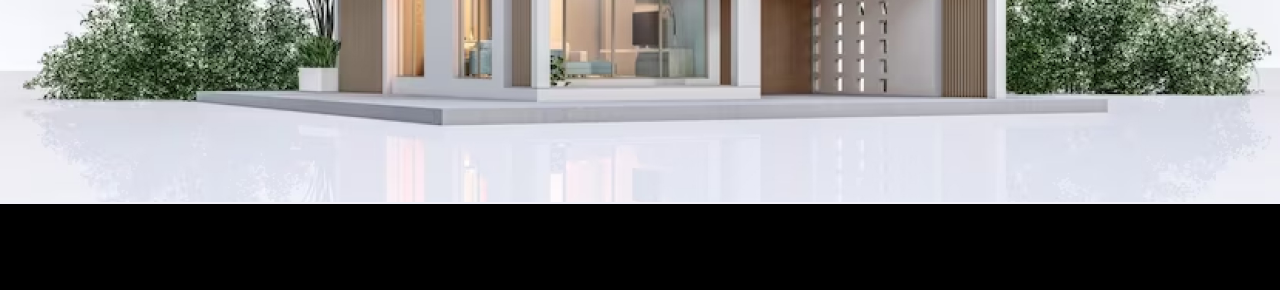
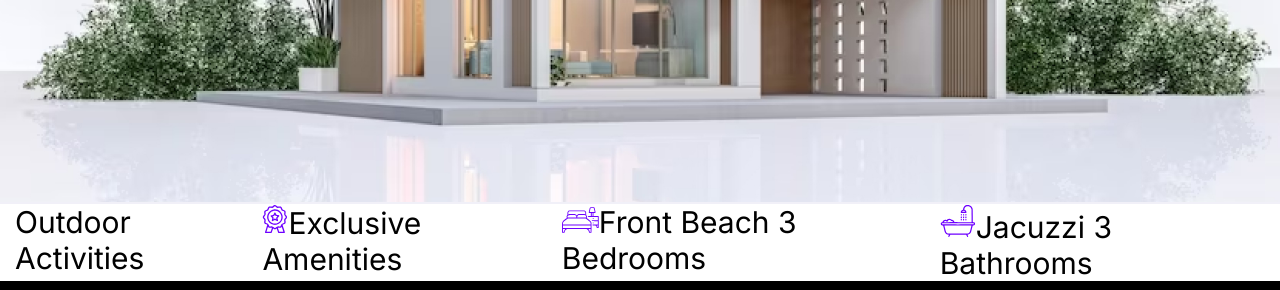
Before and after one commit to Hucci505/capella-projects, a website: page index.html in a window 1280 px wide. Shown: the part 719-1009 px from the top of the page. Drawn offline with Linux system fonts and the light colour scheme; a web font is replaced by a local one.

Commit message:
added line section

```diff
--- /dev/null
+++ b/assets/scss/_line.scss
@@ -0,0 +1,13 @@
+.cp-line {
+  li {
+    color: #010101;
+    font-family: Inter;
+    font-size: 30px;
+    font-style: normal;
+    font-weight: 400;
+    line-height: normal;
+  }
+  ul {
+    display: flex;
+  }
+}
--- a/assets/scss/style.scss
+++ b/assets/scss/style.scss
@@ -1,5 +1,5 @@
 @import "./banner";
-
+@import "./line";
 $trans: 300ms cubic-bezier(0.05, 1.12, 0.48, 0.86);
 
 * {
--- a/index.html
+++ b/index.html
@@ -75,6 +75,25 @@
           </div>
         </div>
       </section>
+      <section class="cp-line">
+        <div class="container">
+          <div class="cp-line_wrap">
+            <ul>
+              <li>Outdoor Activities</li>
+              <li>
+                <img src="./assets/img/line-1.svg" alt="" />Exclusive Amenities
+              </li>
+              <li>
+                <img src="./assets/img/line-2.svg" alt="" />Front Beach 3
+                Bedrooms
+              </li>
+              <li>
+                <img src="./assets/img/line-3.svg" alt="" />Jacuzzi 3 Bathrooms
+              </li>
+            </ul>
+          </div>
+        </div>
+      </section>
     </main>
     <footer class="cp-footer">
       <div class="container">
```
Also changed, not shown: assets/css/style.min.css, assets/img/line-1.svg (added), assets/img/line-2.svg (added), assets/img/line-3.svg (added), assets/img/we-assist.png (added).
